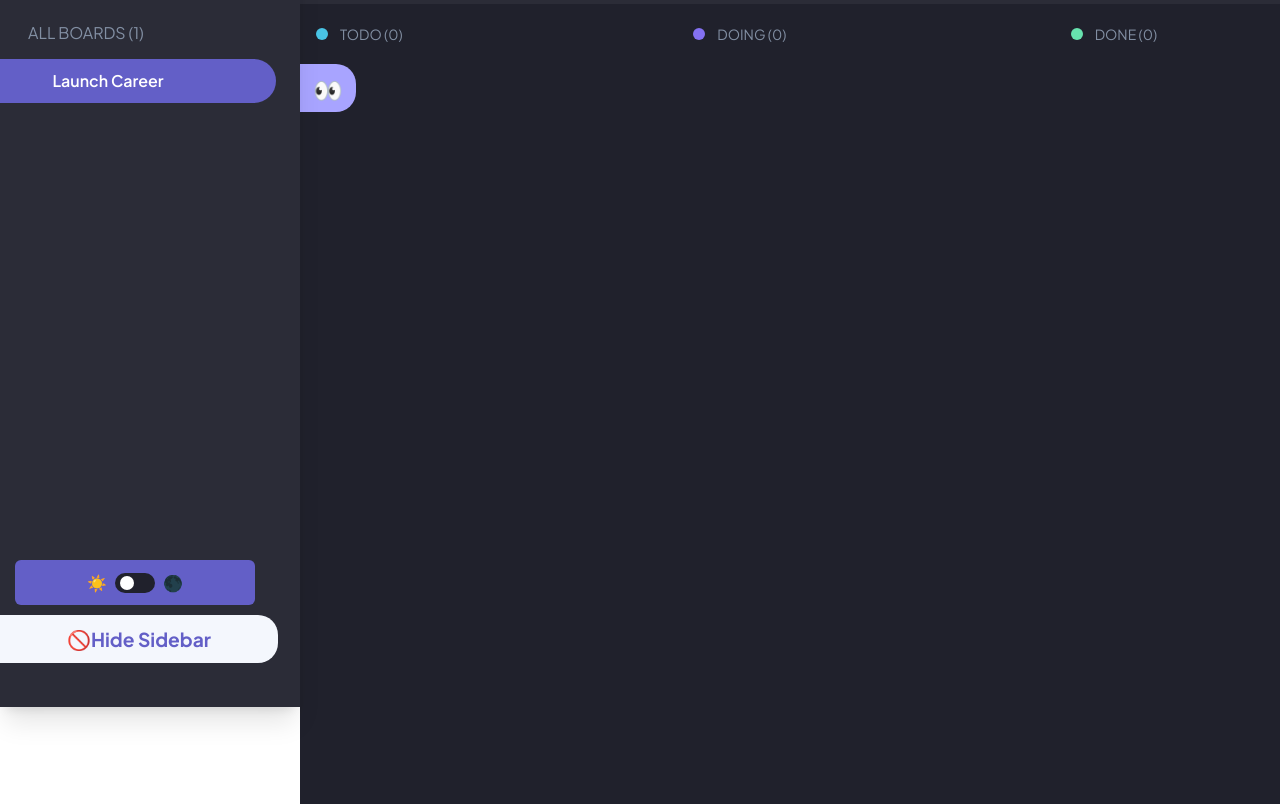
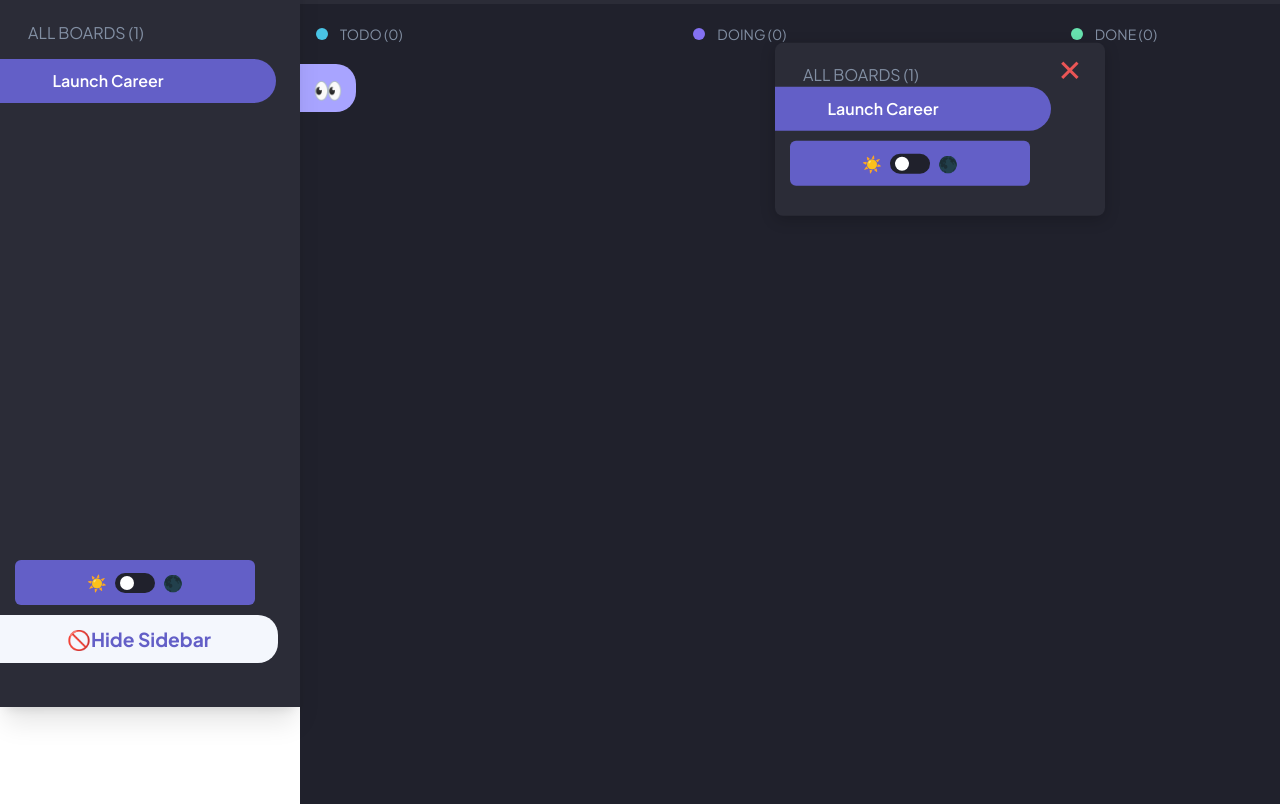
Before and after one commit to Sbubz-XI/SBANKO25128_fto2502_B2_Sbabalo-Nkompela_JSLPP, a website with bundled scripts: page index.html in a window 1280 px wide. Shown: the part 93-897 px from the top of the page. Built offline with nearby package versions, Linux system fonts and the light colour scheme; no server answers.

Commit message:
applied correct darkmode css to nav modal

```diff
--- a/index.html
+++ b/index.html
@@ -48,13 +48,7 @@
 
       <div class="sidebar-footer">
 
-        <div class="theme-btn bg-[#f4f7fd] dark:bg-[#635FC7]">
-          <div class="theme-icon">☀️</div>
-          <div class="outer-btn bg-[#635FC7] dark:bg-[#20212C]" id="theme-toggle">
-            <div id="dark-mode-toggle" class="inner-btn"></div>
-          </div>
-          <div class="theme-icon">🌑</div>
-        </div>
+        <div id="theme-cln-btn"></div>
 
         <div id="hide-sidebar-btn" class="hide-sidebar bg-[#f4f7fd] dark:bg-[#635FC7] text-[#635FC7] dark:text-white">
           <span>🚫</span>Hide Sidebar
@@ -75,6 +69,7 @@
           <span
             class="col-span-1 md:hidden w-9 h-9 bg-no-repeat bg-contain"
             style="background-image: url('assets/favicon.svg')"
+            id="mobile-logo"
             alt="Mobile Logo"
           ></span>
 
@@ -186,31 +181,46 @@
           </dialog>
 
           <!-- Mini Modal for Navigation -->
-          <dialog id="nav-modal">
-            <nav class="modal-nav">
-              <button id="close-nav-modal-btn" class="text-red-600 text-2xl">
+          <div id="nav-modal">
+
+            <nav class="modal-nav bg-white dark:bg-[#2B2C37]">
+              <button id="close-nav-modal-btn" class="close-btn">
                 &times;
               </button>
               <label class="text-[#828FA3] text-md ml-7 py-3.5">ALL BOARDS (1)</label>
-              <ul>
-                <li>Launch Career</li>
-              </ul>
+              <button class="bg-[#635FC7] text-white text-md hover:bg-[#A8A4FF] font-semibold w-69 h-11 py-2 pr-15 rounded-r-3xl">
+                Launch Career
+              </button>
 
-              <div class="theme-btn">
+              <div class="theme-btn bg-[#f4f7fd] dark:bg-[#635FC7] ">
                 <div class="theme-icon">☀️</div>
-
-                <div class="outer-btn">
-                  <div id="dark-mode-toggle-2" class="inner-btn"></div>
-                </div>
-
+                  <div class="outer-btn bg-[#635FC7] dark:bg-[#20212C]" id="theme-toggle">
+                    <div id="dark-mode-toggle" class="inner-btn"></div>
+                  </div>
                 <div class="theme-icon">🌑</div>
               </div>
             </nav>
-          </dialog>
+
+          </div>
+
+          <template id="theme-button-template" >
+            <div class="theme-btn bg-[#f4f7fd] dark:bg-[#635FC7]">
+              <div class="theme-icon">☀️</div>
+                <div class="outer-btn bg-[#635FC7] dark:bg-[#20212C]" id="theme-toggle">
+                  <div id="dark-mode-toggle" class="inner-btn"></div>
+                </div>
+              <div class="theme-icon">🌑</div>
+            </div>
+          </template>
+
         </main>
       </div>
     </div>
-
+    <script>
+      const template = document.getElementById('theme-button-template');
+      const clone = template.content.cloneNode(true);
+      document.getElementById('theme-cln-btn').appendChild(clone);
+    </script>
     <script src="scripts/taskManager.js" type="module" defer></script>
     <script src="scripts/taskUI.js" type="module" defer></script>
     <script src="scripts/storage.js" type="module" defer></script>
--- a/src/modals.css
+++ b/src/modals.css
@@ -207,13 +207,22 @@
 }
 
 .modal-nav {
-  top: 40%;
+  top: 20%;
   left: 50%;
   transform: translate(-50%, -40%);
   border-radius: 8px;
-  width: 90%;
-  max-width: 600px;
-  padding: 24px;
-  background-color: #fff;
+  width: 50%;
+  max-width: 330px;
+  padding: 20px 20px 20px 0px;
   box-shadow: 0 4px 15px rgba(0, 0, 0, 0.2);
+  display: flexbox;
+  justify-content: center;
+  position: relative;
+
 }
+
+#close-nav-modal-btn {
+  position: absolute;
+  top: 0;
+  right: 7%;
+}
```
